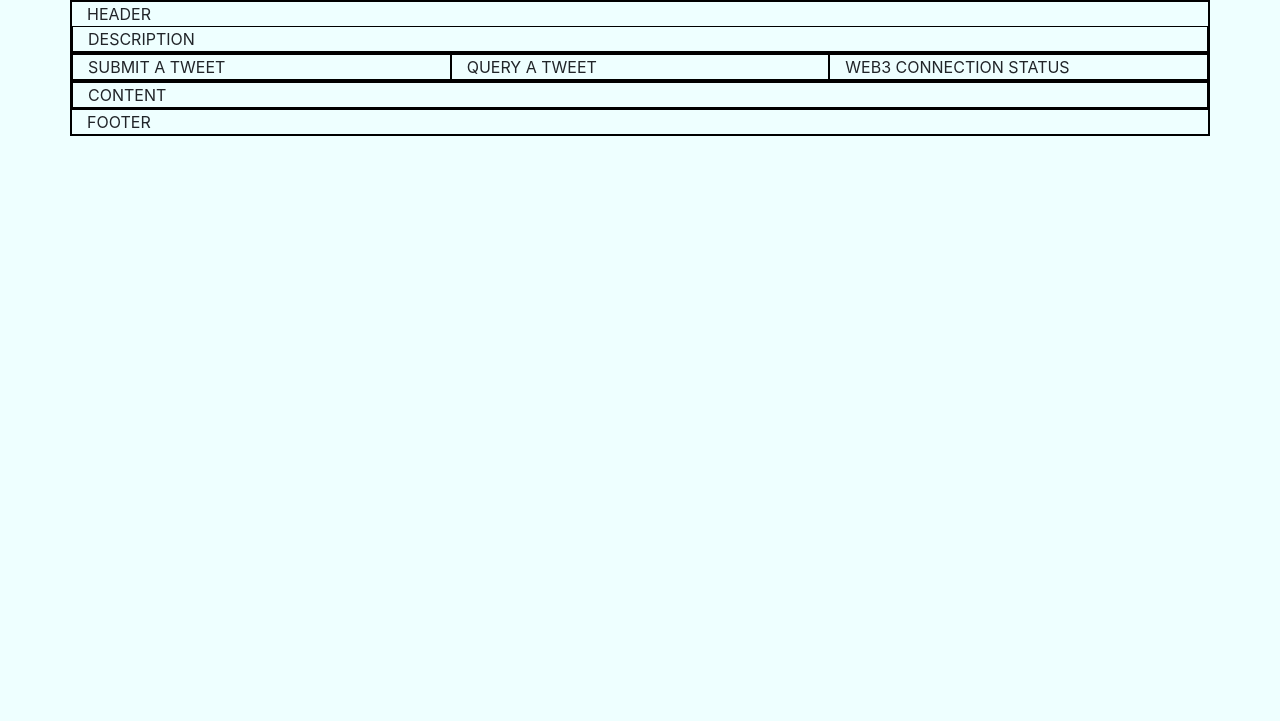
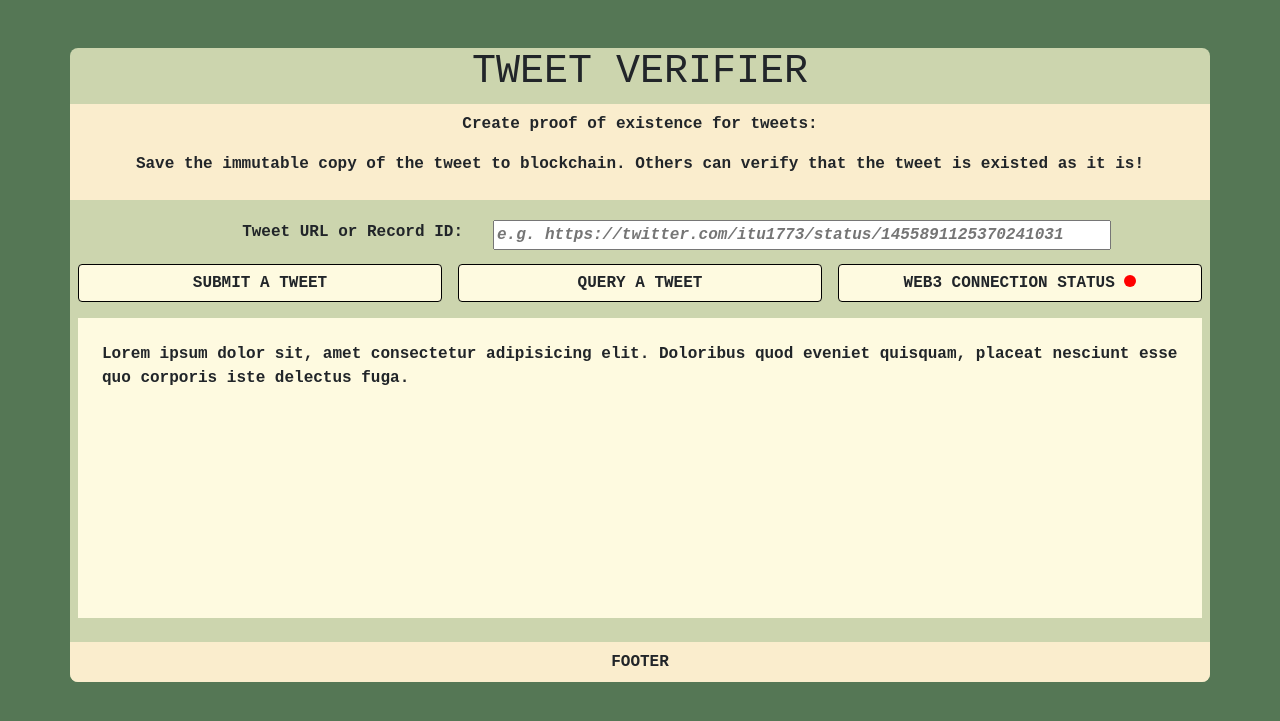
Before and after one commit to urtuba/tweet-verifier, a PHP site: page / in a window 1280 px wide. Shown: the top 721 px of the page. Run offline with PHP 8.4, Linux system fonts and the light colour scheme.

Commit message:
Implement front-end design principles

```diff
--- a/css/style.css
+++ b/css/style.css
@@ -1,6 +1,59 @@
-div{
+*{
+    font-family: 'Courier New', Courier, monospace;
+    font-weight: 600;
+}
+
+body{
+    background-color: #575;
+}
+
+.container{
+    background-color: #ccd5ae;
+    border-radius: 0.5em;
+}
+
+.description{
+    background-color: #faedcd;
+}
+
+.circle{
+    display: inline-block;
+    min-width: 12px;
+    min-height: 12px;
+    background-color: red;
+    border-radius: 50%;
+}
+
+.btn{
     border: 1px solid black;
+    background-color: #fefae0;
+    font-weight: 700;
 }
-body{
-    background-color: #eff;
+
+.btn:hover{
+    opacity: 0.8;
 }
+
+
+.content{
+    min-height: 300px;
+    background-color: #fefae0;
+}
+
+input{
+    width: calc(100%-1px);
+}
+
+.input-label{
+    text-align: right;
+}
+input::placeholder,input::-webkit-input-placeholder{
+    font-style: italic;
+}
+
+footer{
+    background-color: #faedcd;
+    text-align: center;
+    border-bottom-left-radius: 0.5em;
+    border-bottom-right-radius: 0.5em;
+}
--- a/index.html
+++ b/index.html
@@ -12,23 +12,45 @@
 </head>
 
 <body>
-    <div class="container">
+    <div class="container mt-5">
         <div class="row">
-            <header class="col-12">HEADER</header>
-            <div class="col-12">DESCRIPTION</div>
-        </div>
-        <div class="row">
-                <div class="col-4">SUBMIT A TWEET</div>
-                <div class="col-4">QUERY A TWEET</div>
-                <div class="col-4">WEB3 CONNECTION STATUS</div>
-        </div>
-        <div class="row">
-            <div class="col-12">
-                CONTENT
+            <header class="col-12">
+                <h1 class="text-center">TWEET VERIFIER</h1>
+            </header>
+            <div class="col-12 text-center mt-0 mb-3 description p-2">
+                <div class="descsex">
+                    <p>Create proof of existence for tweets:</p>
+                    <p>Save the immutable copy of the tweet to blockchain. Others can verify that the tweet is existed as it is!</p>
+                </div>
+            </div>
+            <div class="col-10 offset-1 p-1 input-section">
+                <div class="row">
+                    <div class="col-4 input-label">
+                        <label for="input">Tweet URL or Record ID:</label>
+                    </div>
+                    <div class="col-8"><input class="w-100" id="input" type="text" placeholder="e.g. https://twitter.com/itu1773/status/1455891125370241031">
+                    </div>
+                </div>
             </div>
         </div>
         <div class="row">
-            <footer class="col-12">FOOTER</footer>
+            <div class="col-4 p-2">
+                <button class="btn w-100 h-100">SUBMIT A TWEET</button>
+            </div>
+            <div class="col-4 p-2">
+                <button class="btn h-100 w-100">QUERY A TWEET</button>
+            </div>
+            <div class="col-4 p-2">
+                <button class="btn h-100 w-100">WEB3 CONNECTION STATUS <span class="circle"></span> </button>
+            </div>
+        </div>
+        <div class="row p-2">
+            <div class="col-12 content p-4">
+                Lorem ipsum dolor sit, amet consectetur adipisicing elit. Doloribus quod eveniet quisquam, placeat nesciunt esse quo corporis iste delectus fuga.
+            </div>
+        </div>
+        <div class="row">
+            <footer class="col-12 mt-3 py-2">FOOTER</footer>
         </div>
     </div>
 </body>
```
